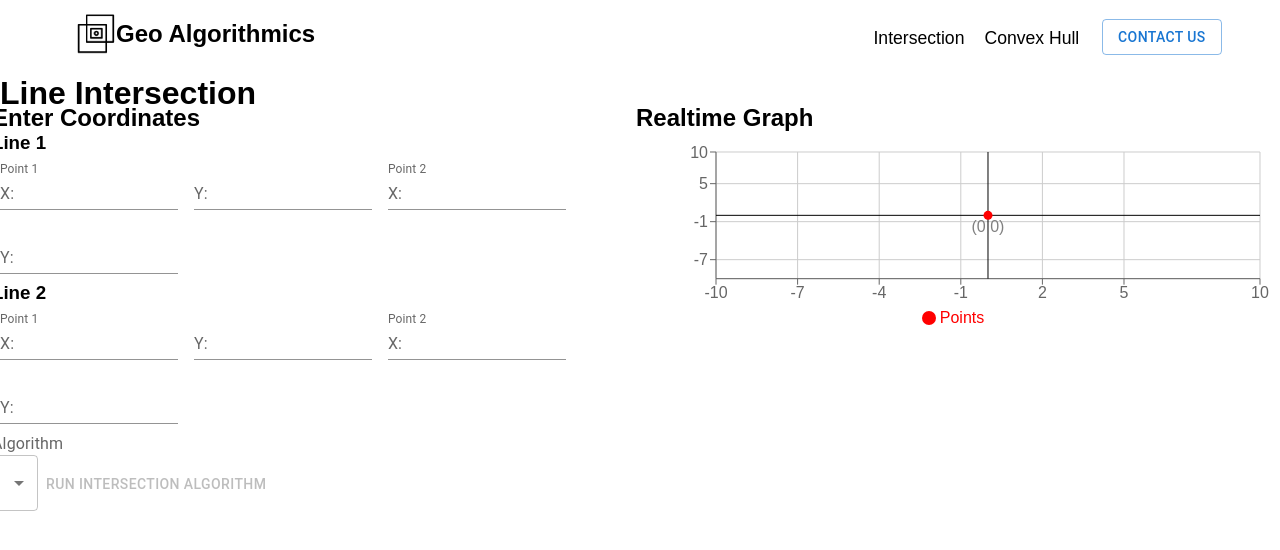
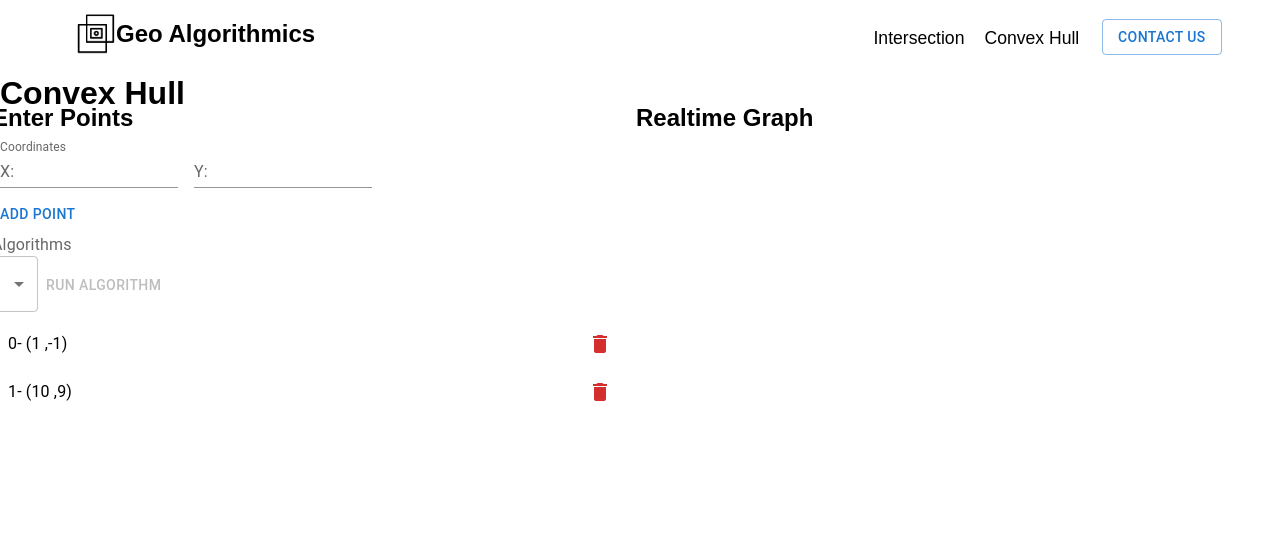
Before and after one commit to RehanKhan14/ALGO, a React (Create React App) app in the folder geometric-algorithms/: page /test in a window 1280 px wide. Shown: the top 550 px of the page. Built offline with nearby package versions, Linux system fonts and the light colour scheme; a web font is replaced by a local one.

Commit message:
slightly modified structuring

```diff
--- a/geometric-algorithms/src/components/InputLine.tsx
+++ /dev/null
@@ -1,146 +0,0 @@
-import { Grid,Button } from "@mui/material";
-import {useState} from 'react'
-import InputLabel from '@mui/material/InputLabel';
-import InputAdornment from '@mui/material/InputAdornment';
-import MenuItem from '@mui/material/MenuItem';
-import TextField from '@mui/material/TextField';
-import Select from '@mui/material/Select';
-import { ScatterGraph } from "./Graph/ScatterGraph";
-
-
-export const InputLine = ()=>{
-    const [points, setPoints] = useState([{x:0,y:0}])
-    const [pointsX, setPointsX] = useState([0,0,0,0])
-    const [pointsY, setPointsY] = useState([0,0,0,0])
-    const [algo, setAlgo] = useState('')
-    const [disableButton, setDisableButton] = useState(true)
-
-    const editPointList=(id:string, value:string)=>{
-        console.log(`X:${pointsX}`);
-        console.log(`Y:${pointsY}`);
-        let coordinate:number;
-        if(isNaN(value as any)){
-            return;
-        }
-        else{
-            coordinate=Number(value);
-        }
-
-        const index:number=Number(id[0]);
-        if(id[1]=='X'){
-            setPointsX(prev=>{
-                const temp=prev
-                temp[index]=coordinate
-                return temp;})
-        }
-        else{
-            setPointsY(prev=>{
-                const temp=prev
-                temp[index]=coordinate
-                return temp;})
-        }
-        convertPointFormat();
-
-    }
-
-    const convertPointFormat = () =>{
-        const temp= [];
-        for(let i=0;i<4;i++){
-            const obj={x:pointsX[i],y:pointsY[i]};
-            temp.push(obj);
-        }
-        setPoints(temp);
-    }
-    const handleSubmit =() =>{
-    }
-
-    return (
-        <div>
-            <h1>Line Intersection</h1>
-            <Grid container spacing={1}>
-                <Grid xs={6}>
-                    <div>
-                        <h2>Enter Coordinates</h2>
-                        <h3>Line 1</h3>
-                        <TextField label="Point 1" variant="standard"
-                        sx={{ m: 1, width: '20ch' }}
-                        InputProps={{ startAdornment: <InputAdornment position="start">X: </InputAdornment>, }}
-                        onChange={(event)=>{
-                            editPointList('0X',event.target.value);
-                        }}/>
-
-                        <TextField label=" " variant="standard"
-                        sx={{ m: 1, width: '20ch' }}
-                        InputProps={{ startAdornment: <InputAdornment position="start">Y: </InputAdornment>, }}
-                        onChange={(event)=>{
-                            editPointList('0Y',event.target.value);
-                        }}/>
-
-                        <TextField label="Point 2" variant="standard"
-                        sx={{ m: 1, width: '20ch'}}
-                        InputProps={{ startAdornment: <InputAdornment position="start">X: </InputAdornment>, }}
-                        onChange={(event)=>{
-                            editPointList('1X',event.target.value);
-                        }}/>
-
-                        <TextField label=" " variant="standard"
-                        sx={{ m: 1, width: '20ch'}}
-                        InputProps={{ startAdornment: <InputAdornment position="start">Y: </InputAdornment>, }}
-                        onChange={(event)=>{
-                            editPointList('1Y',event.target.value);
-                        }}/>
-
-
-                        <h3>Line 2</h3>
-                        <TextField label="Point 1" variant="standard"
-                        sx={{ m: 1, width: '20ch'}}
-                        InputProps={{ startAdornment: <InputAdornment position="start">X: </InputAdornment>, }}
-                        onChange={(event)=>{
-                            editPointList('2X',event.target.value);
-                        }}/>
-
-                        <TextField label=" " variant="standard"
-                        sx={{ m: 1, width: '20ch'}}
-                        InputProps={{ startAdornment: <InputAdornment position="start">Y: </InputAdornment>, }}
-                        onChange={(event)=>{
-                            editPointList('2Y',event.target.value);
-                        }}/>
-
-                        <TextField label="Point 2" variant="standard"
-                        sx={{ m: 1, width: '20ch' }}
-                        InputProps={{ startAdornment: <InputAdornment position="start">X: </InputAdornment>, }}
-                        onChange={(event)=>{
-                            editPointList('3X',event.target.value);
-                        }}/>
-
-                        <TextField label=" " variant="standard"
-                        sx={{ m: 1, width: '20ch'}}
-                        InputProps={{ startAdornment: <InputAdornment position="start">Y: </InputAdornment>, }}
-                        onChange={(event)=>{
-                            editPointList('3Y',event.target.value);
-                        }}/>
-
-
-                        <InputLabel >Algorithm</InputLabel>
-                        <Select id="selectAlgo" value={algo} label="Algorithm" placeholder="Chose Algorithm"
-                            onChange={  event=>{setAlgo(event.target.value);
-                                                setDisableButton(false);}}>
-                            <MenuItem value={'CCW'}>Counter Clock Wise</MenuItem>
-                            <MenuItem value={'Sub'}>Substitution</MenuItem>
-                            <MenuItem value={'Res'}>Reasearch Paper</MenuItem>
-                        </Select>
-                        <Button color="success" disabled={disableButton} onSubmit={handleSubmit}>Run Intersection Algorithm</Button>
-
-                    </div>
-                </Grid>
-                <Grid xs={6}>
-                    <div>
-                        <h2>Realtime Graph</h2>
-                            <ScatterGraph data={points} aspect={3}/>
-                    </div>
-                </Grid>
-            </Grid>
-
-        </div>
-    );
-}
--- a/geometric-algorithms/src/pages/Test.tsx
+++ b/geometric-algorithms/src/pages/Test.tsx
@@ -1,7 +1,9 @@
 import { HullGraph } from "../components/Graph/HullGraph";
 import { LineGraph } from "../components/Graph/LineGraph";
 import { ScatterGraph } from "../components/Graph/ScatterGraph";
-import { InputLine } from "../components/InputLine";
+import { InputLine } from "../components/Input/InputLine";
+import { InputHull } from "../components/Input/InputHull";
+
 
 export const Test = () =>{
     const data = [
@@ -32,7 +34,8 @@ export const Test = () =>{
             <LineGraph data1={[data[0],data[1]]} data2={[dataLine[0],dataLine[1]]} width={null} height={null}/>
 
             <h1></h1> */}
-            <InputLine/>
+            {/* <InputLine/> */}
+            <InputHull/>
         </>
     );
 }
```
Also changed, not shown: geometric-algorithms/src/components/InputHull.tsx (deleted, +0 -9 lines), geometric-algorithms/src/pages/Home.tsx (+4 -4 lines), geometric-algorithms/src/components/Home/CoverSection.tsx (renamed from geometric-algorithms/src/components/CoverSection.tsx), geometric-algorithms/src/components/Home/Features1.tsx (renamed from geometric-algorithms/src/components/Features1.tsx), geometric-algorithms/src/components/Home/Hero.tsx (renamed from geometric-algorithms/src/components/Hero.tsx), geometric-algorithms/src/components/Home/css/CoverSection.module.sass (renamed from geometric-algorithms/src/components/css/CoverSection.module.sass), geometric-algorithms/src/components/Home/css/Features1.module.sass (renamed from geometric-algorithms/src/components/css/Features1.module.sass), geometric-algorithms/src/components/Home/css/Hero.module.scss (renamed from geometric-algorithms/src/components/css/Hero.module.scss).
